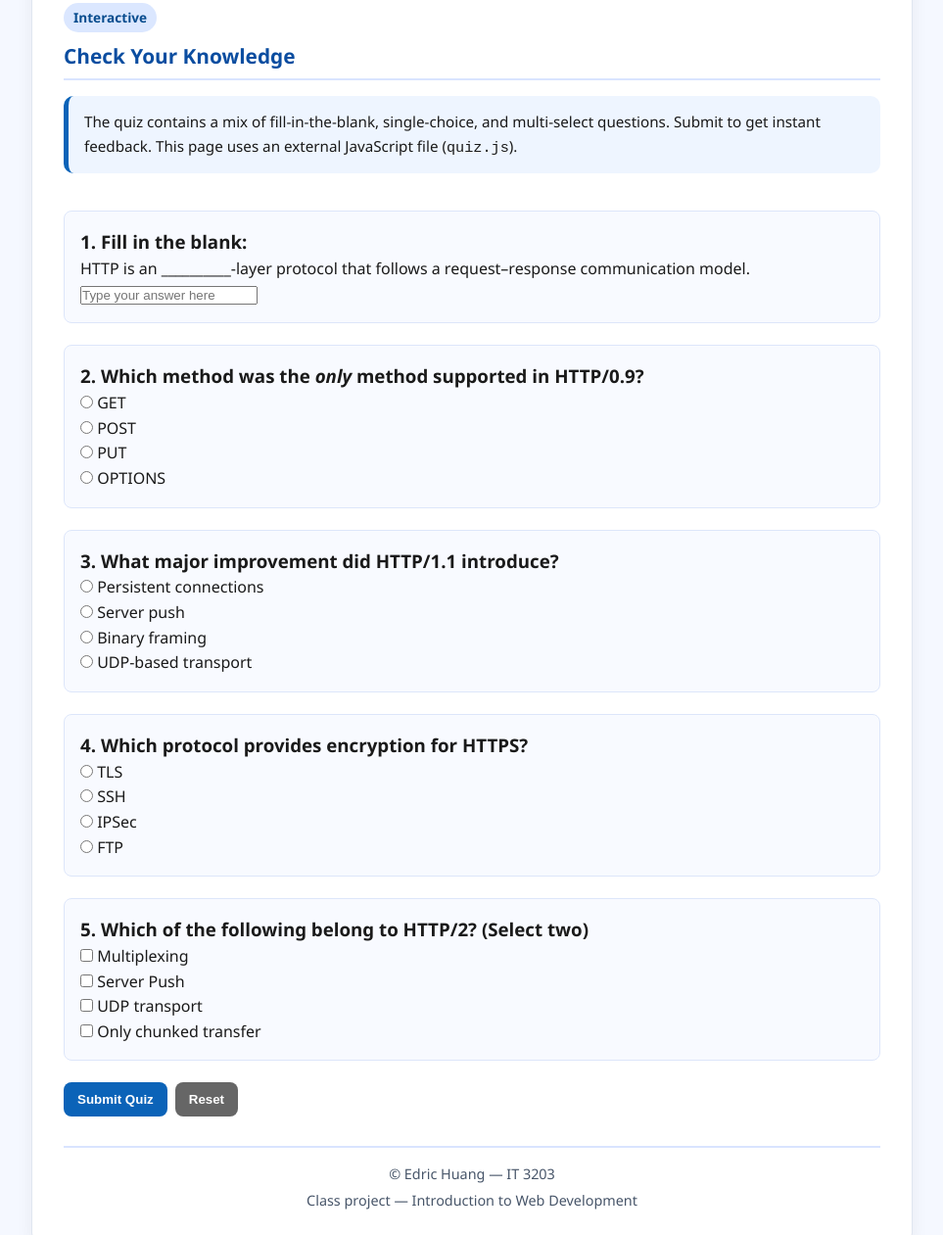
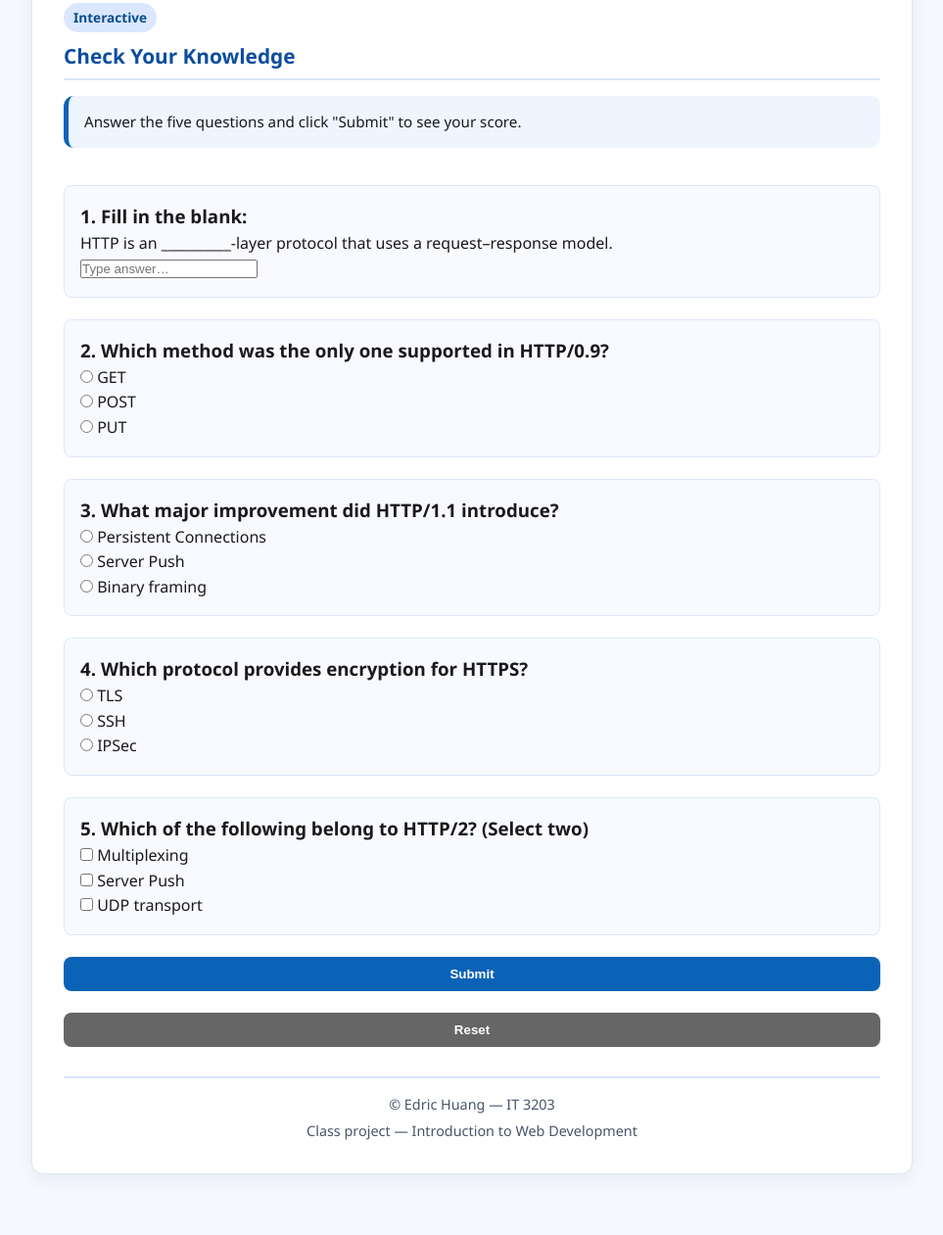
Before and after one commit to Deltaknightx/Delta.github.io, a plain HTML site: page quiz.html in a window 1280 px wide. Shown: the part 248-1509 px from the top of the page at 98% size, without its empty margins (158-1121 px from the left). After the commit the page ends 1487 px from the top, so only its background shows below. Drawn offline with Linux system fonts and the light colour scheme.

Commit message:
Update quiz.html

```diff
--- a/quiz.html
+++ b/quiz.html
@@ -5,20 +5,16 @@
   <meta name="viewport" content="width=device-width,initial-scale=1" />
   <title>HTTP Quiz — Self Assessment</title>
 
-  <!-- Link to the single external stylesheet used by the whole site -->
   <link rel="stylesheet" href="style.css">
-
-  <!-- Minor page-level accessibility hint -->
-  <meta name="description" content="Interactive self-assessment quiz about HTTP, HTTP/2, HTTP/3 and HTTPS.">
+  <meta name="description" content="Interactive quiz for HTTP concepts.">
 </head>
 
 <body>
   <div class="container">
 
-    <!-- PAGE HEADER -->
     <header id="main-header">
       <h1>HTTP Self-Assessment Quiz</h1>
-      <p class="small">Test your understanding of HTTP, HTTPS, and modern protocol versions</p>
+      <p class="small">Test your knowledge of HTTP, HTTPS, HTTP/2 and HTTP/3.</p>
 
       <nav aria-label="Main navigation">
         <ul>
@@ -33,88 +29,77 @@
       </nav>
     </header>
 
-    <!-- PAGE INTRO -->
     <main class="article">
       <section class="fade-in">
         <span class="section-badge">Interactive</span>
         <h2>Check Your Knowledge</h2>
         <div class="info-box">
-          The quiz contains a mix of fill-in-the-blank, single-choice, and multi-select questions.
-          Submit to get instant feedback. This page uses an external JavaScript file (<code>quiz.js</code>).
+          Answer the five questions and click "Submit" to see your score.
         </div>
       </section>
 
-      <!-- QUIZ -->
       <section class="fade-in">
         <form id="quiz-form" class="quiz-container" novalidate>
-          <!-- Q1: Fill-in -->
-          <div class="question-box" id="q1-box">
+
+          <!-- Q1 -->
+          <div class="question-box">
             <h3>1. Fill in the blank:</h3>
-            <p>HTTP is an __________-layer protocol that follows a request–response communication model.</p>
-            <input type="text" id="q1" name="q1" placeholder="Type your answer here" autocomplete="off" aria-labelledby="q1-box">
-            <div class="answer-feedback" id="fb-q1" aria-live="polite"></div>
+            <p>HTTP is an __________-layer protocol that uses a request–response model.</p>
+            <input type="text" id="q1" name="q1" placeholder="Type answer…" />
+            <div id="fb-q1" class="answer-feedback"></div>
           </div>
 
-          <!-- Q2: MCQ -->
-          <div class="question-box" id="q2-box">
-            <h3>2. Which method was the <em>only</em> method supported in HTTP/0.9?</h3>
+          <!-- Q2 -->
+          <div class="question-box">
+            <h3>2. Which method was the only one supported in HTTP/0.9?</h3>
             <label><input type="radio" name="q2" value="GET"> GET</label><br>
             <label><input type="radio" name="q2" value="POST"> POST</label><br>
-            <label><input type="radio" name="q2" value="PUT"> PUT</label><br>
-            <label><input type="radio" name="q2" value="OPTIONS"> OPTIONS</label>
-            <div class="answer-feedback" id="fb-q2" aria-live="polite"></div>
+            <label><input type="radio" name="q2" value="PUT"> PUT</label>
+            <div id="fb-q2" class="answer-feedback"></div>
           </div>
 
-          <!-- Q3: MCQ -->
-          <div class="question-box" id="q3-box">
+          <!-- Q3 -->
+          <div class="question-box">
             <h3>3. What major improvement did HTTP/1.1 introduce?</h3>
-            <label><input type="radio" name="q3" value="Persistent Connections"> Persistent connections</label><br>
-            <label><input type="radio" name="q3" value="Server Push"> Server push</label><br>
-            <label><input type="radio" name="q3" value="Binary Framing"> Binary framing</label><br>
-            <label><input type="radio" name="q3" value="UDP Transport"> UDP-based transport</label>
-            <div class="answer-feedback" id="fb-q3" aria-live="polite"></div>
+            <label><input type="radio" name="q3" value="Persistent Connections"> Persistent Connections</label><br>
+            <label><input type="radio" name="q3" value="Server Push"> Server Push</label><br>
+            <label><input type="radio" name="q3" value="Binary"> Binary framing</label>
+            <div id="fb-q3" class="answer-feedback"></div>
           </div>
 
-          <!-- Q4: MCQ -->
-          <div class="question-box" id="q4-box">
+          <!-- Q4 -->
+          <div class="question-box">
             <h3>4. Which protocol provides encryption for HTTPS?</h3>
             <label><input type="radio" name="q4" value="TLS"> TLS</label><br>
             <label><input type="radio" name="q4" value="SSH"> SSH</label><br>
-            <label><input type="radio" name="q4" value="IPSec"> IPSec</label><br>
-            <label><input type="radio" name="q4" value="FTP"> FTP</label>
-            <div class="answer-feedback" id="fb-q4" aria-live="polite"></div>
+            <label><input type="radio" name="q4" value="IPSec"> IPSec</label>
+            <div id="fb-q4" class="answer-feedback"></div>
           </div>
 
-          <!-- Q5: Multi-select -->
-          <div class="question-box" id="q5-box">
+          <!-- Q5 -->
+          <div class="question-box">
             <h3>5. Which of the following belong to HTTP/2? (Select two)</h3>
             <label><input type="checkbox" id="q5a" value="Multiplexing"> Multiplexing</label><br>
             <label><input type="checkbox" id="q5b" value="Server Push"> Server Push</label><br>
-            <label><input type="checkbox" id="q5c" value="UDP Transport"> UDP transport</label><br>
-            <label><input type="checkbox" id="q5d" value="Chunked Transfer Only"> Only chunked transfer</label>
-            <div class="answer-feedback" id="fb-q5" aria-live="polite"></div>
+            <label><input type="checkbox" id="q5c" value="UDP"> UDP transport</label>
+            <div id="fb-q5" class="answer-feedback"></div>
           </div>
 
           <!-- Buttons -->
-          <div style="display:flex;gap:8px;flex-wrap:wrap;">
-            <button type="button" class="btn" id="submit-btn">Submit Quiz</button>
-            <button type="button" class="btn" id="reset-btn" style="background:#666;">Reset</button>
-          </div>
+          <button type="button" id="submit-btn" class="btn">Submit</button>
+          <button type="button" id="reset-btn" class="btn" style="background:#666;">Reset</button>
 
-          <!-- Result panel -->
-          <div id="results" class="result-box" role="status" aria-live="polite" hidden></div>
+          <div id="results" class="result-box" hidden></div>
         </form>
       </section>
     </main>
 
-    <!-- FOOTER -->
     <footer class="site-footer fade-in">
       <div class="small">© Edric Huang — IT 3203</div>
       <div class="small">Class project — Introduction to Web Development</div>
     </footer>
   </div>
 
-  <!-- Link to external JavaScript file (create quiz.js in repo root) -->
   <script src="quiz.js" defer></script>
 </body>
 </html>
```
